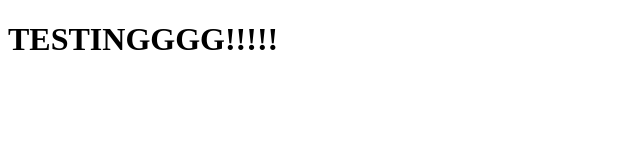
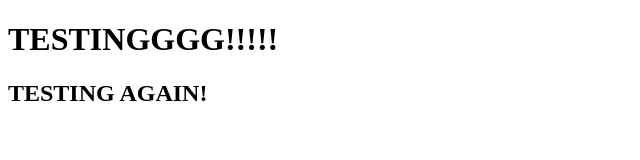
Before and after one commit to studiolittle/jlitztest, a plain HTML site: page index.html in a window 1280 px wide. Shown: the whole page, without its empty margins (0-640 px from the left). Drawn offline with Linux system fonts and the light colour scheme.

Commit message:
HTML Changes

```diff
--- a/index.html
+++ b/index.html
@@ -11,6 +11,7 @@
 
 <body>
   <h1>TESTINGGGG!!!!!</h1>
+  <h2>TESTING AGAIN!</h2>
 
 </body>
 
```
